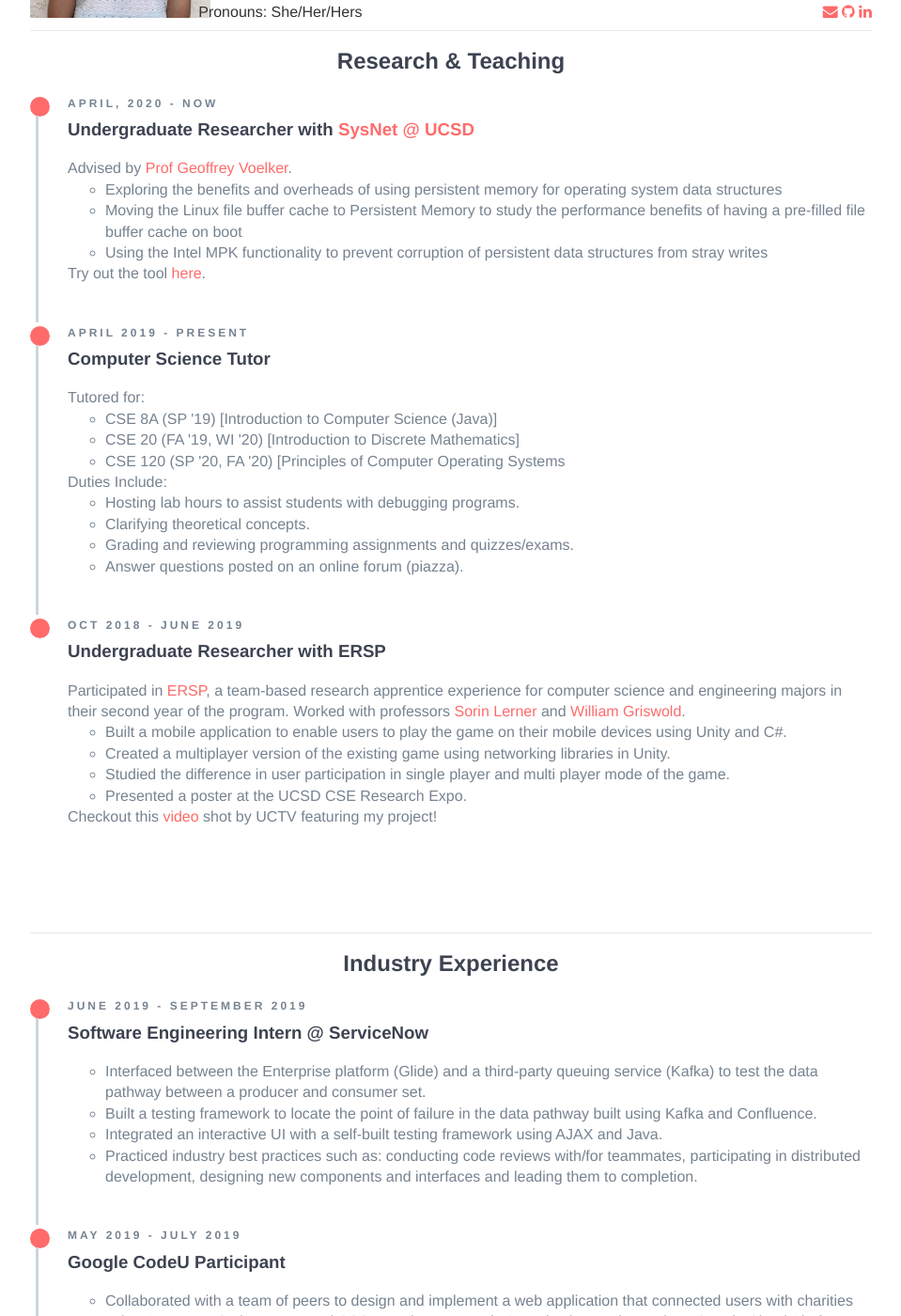
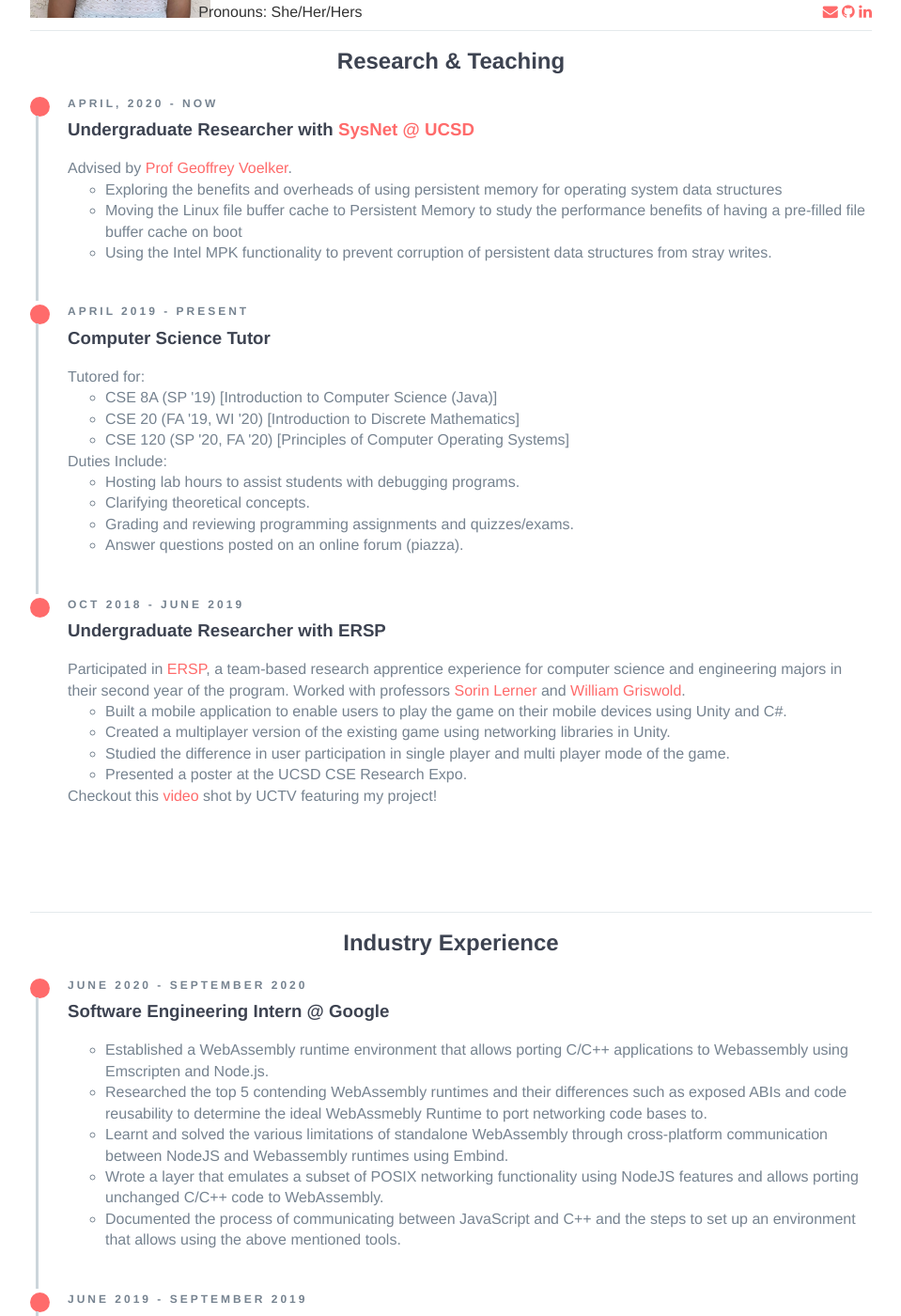
Before and after one commit to p-suneja/p-suneja.github.io, a Jekyll site: the page built from index.html, in a window 1280 px wide and 1400 px high, scrolled down 431 px. Shown: the whole window at 94% size, without its empty margins (160-1119 px from the left). Built offline with Jekyll 4.4.1, drawn with Linux system fonts in a browser that asks for light colours; nearby versions of some CDN libraries.

Commit message:
Update index.html

```diff
--- a/index.html
+++ b/index.html
@@ -47,14 +47,13 @@ title: Priyal Suneja
                         </div>
                         <div class="timeline-marker"></div>
                         <div class="timeline-content">
-                            <h3 class="timeline-title">Undergraduate Researcher with <a href=:http://www.sysnet.ucsd.edu/sysnet/" target="_blank">SysNet @ UCSD</a></h3>
+                            <h3 class="timeline-title">Undergraduate Researcher with <a href="http://www.sysnet.ucsd.edu/sysnet/" target="_blank">SysNet @ UCSD</a></h3>
 				    Advised by <a href="http://cseweb.ucsd.edu/~voelker/" target="_blank">Prof Geoffrey Voelker</a>.
                             <ul>
 				<li> Exploring the benefits and overheads of using persistent memory for operating system data structures </li>
 				<li> Moving the Linux file buffer cache to Persistent Memory to study the performance benefits of having a pre-filled file buffer cache on boot </li>
-				<li> Using the Intel MPK functionality to prevent corruption of persistent data structures from stray writes </li>
-                            </ul>
-                        Try out the tool <a href="https://flapjs.github.io/FLAPJS-WebApp/" target="_blank">here</a>.
+				<li> Using the Intel MPK functionality to prevent corruption of persistent data structures from stray writes. </li>
+			    </ul>
                         </div>
                     </li>
                     <li class="timeline-item">
@@ -68,7 +67,7 @@ title: Priyal Suneja
                             <ul>
                                 <li> CSE 8A (SP '19) [Introduction to Computer Science (Java)]</li>
                                 <li> CSE 20 (FA '19, WI '20) [Introduction to Discrete Mathematics]</li>
-				<li> CSE 120 (SP '20, FA '20) [Principles of Computer Operating Systems</li>
+				<li> CSE 120 (SP '20, FA '20) [Principles of Computer Operating Systems]</li>
                             </ul>
                             Duties Include:
                             <ul>
@@ -93,7 +92,7 @@ title: Priyal Suneja
                                 <li> Studied the difference in user participation in single player and multi player mode of the game.</li>
                                 <li> Presented a poster at the UCSD CSE Research Expo. </li>
                             </ul>
-                            Checkout this <a href="https://www.youtube.com/watch?v=D3bSsfRMNCg&t=411s" target="_blank"> video </a> shot by UCTV featuring my project!
+                            Checkout this <a href="https://www.youtube.com/watch?v=D3bSsfRMNCg" target="_blank"> video </a> shot by UCTV featuring my project!
                         </div>
                     </li>
                 </ul>
@@ -111,7 +110,23 @@ title: Priyal Suneja
         <div class="row example-basic">
             <div class="col-xs-10 col-xs-offset-1 col-sm-8 col-sm-offset-2">
                 <ul class="timeline">
-                    <li class="timeline-item">
+                   <li class="timeline-item">
+                        <div class="timeline-info">
+                            <span>June 2020 - September 2020</span>
+                        </div>
+                        <div class="timeline-marker"></div>
+                        <div class="timeline-content">
+                            <h3 class="timeline-title">Software Engineering Intern @ Google</h3>
+                            <ul>
+			      <li> Established a WebAssembly runtime environment that allows porting C/C++ applications to Webassembly using Emscripten and Node.js. </li>
+			      <li> Researched the top 5 contending WebAssembly runtimes and their differences such as exposed ABIs and code reusability to determine the ideal WebAssmebly Runtime to port networking code bases to. </li>
+			      <li> Learnt and solved the various limitations of standalone WebAssembly through cross-platform communication between NodeJS and Webassembly runtimes using Embind. </li>
+			      <li> Wrote a layer that emulates a subset of POSIX networking functionality using NodeJS features and allows porting unchanged C/C++ code to WebAssembly. </li>
+    			      <li> Documented the process of communicating between JavaScript and C++ and the steps to set up an environment that allows using the above mentioned tools. </li>
+                            </ul>
+                        </div>
+                   </li>
+		   <li class="timeline-item">
                         <div class="timeline-info">
                             <span>June 2019 - September 2019</span>
                         </div>
```
